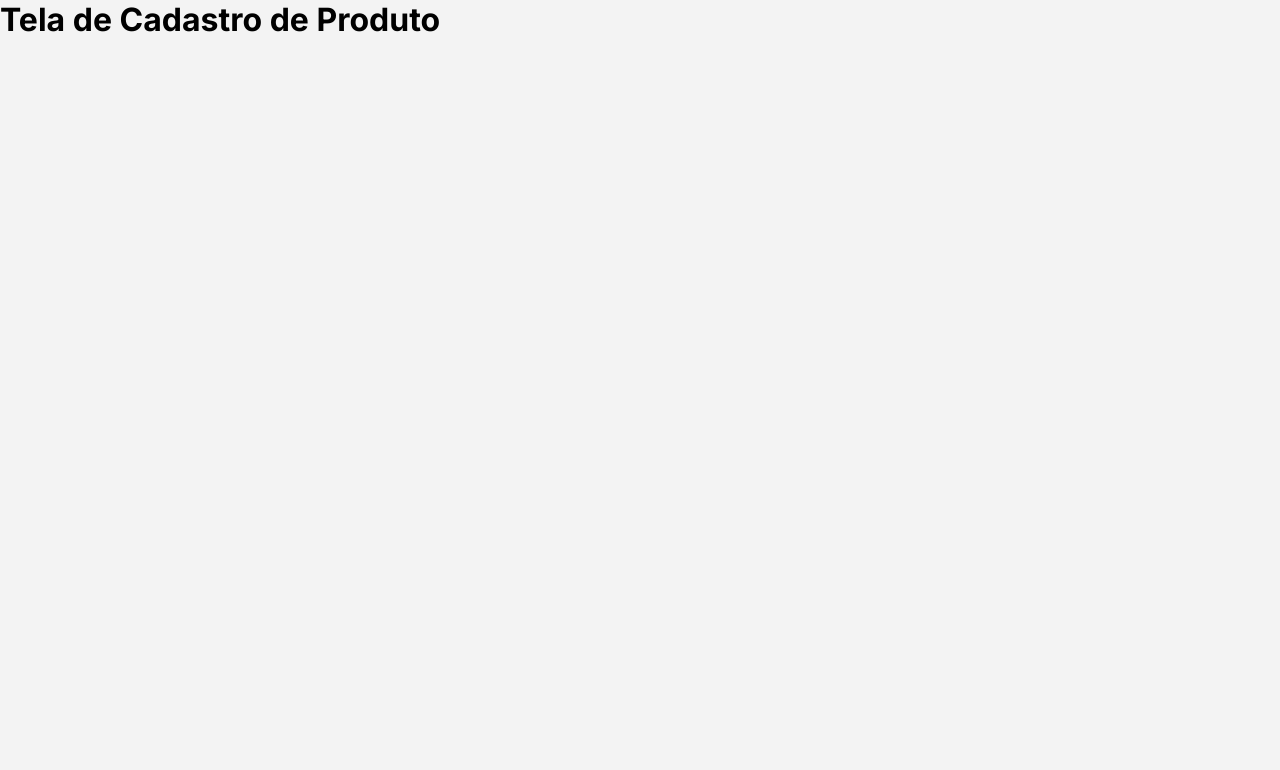
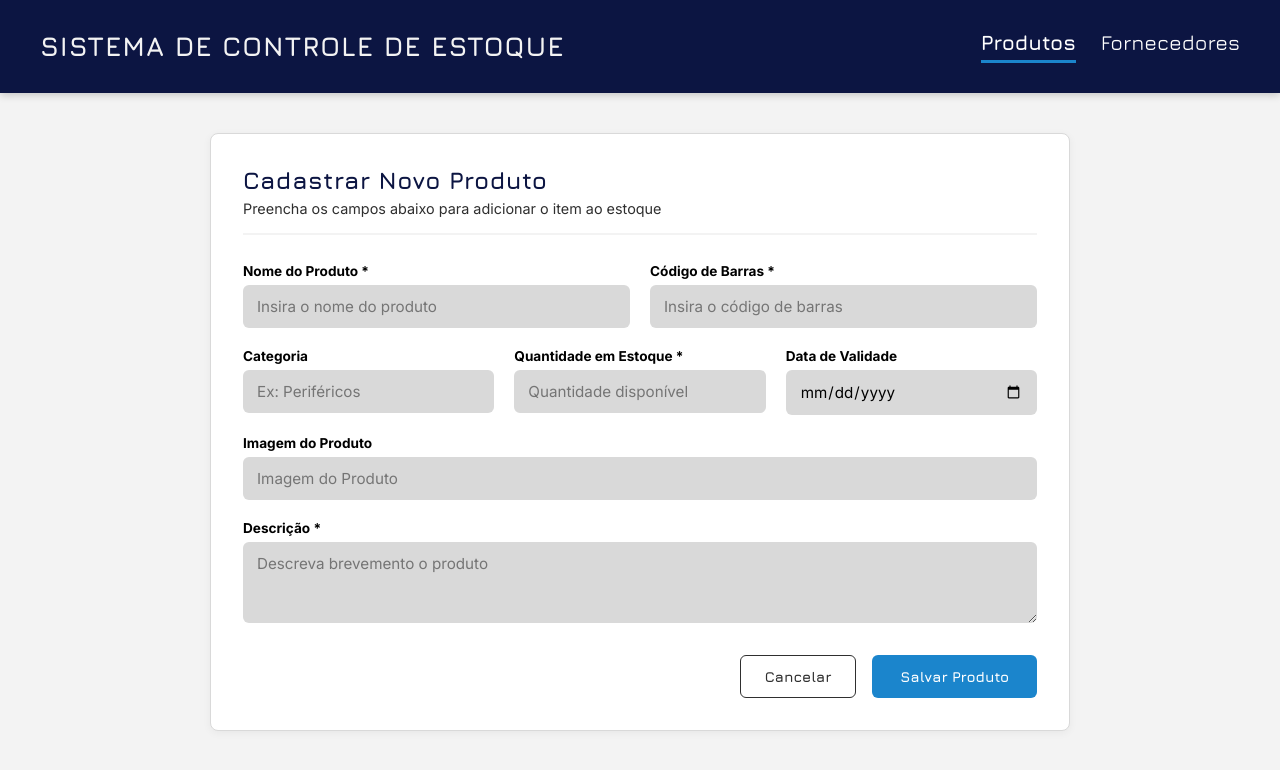
Before and after one commit to DaissaMatias/sistema-controle-estoque, a React app in the folder frontend/: page /produtos/novo in a window 1280 px wide. Shown: the top 770 px of the page. Built offline with nearby package versions, Linux system fonts and the light colour scheme; the HTML template or start-up script is replaced by a standard one.

Commit message:
feat: criacao da pagina de Cadastro de Produtos

```diff
--- a/frontend/src/pages/CadastroProduto.jsx
+++ b/frontend/src/pages/CadastroProduto.jsx
@@ -1,3 +1,276 @@
+import { useState } from 'react';
+import { useNavigate } from 'react-router-dom';
+import Header from '../components/Header';
+import api from '../services/api';
+
 export default function CadastroProduto() {
-  return <h1>Tela de Cadastro de Produto</h1>;
+  const navigate = useNavigate();
+  const [carregando, setCarregando] = useState(false);
+
+  const [formData, setFormData] = useState({
+    nome: '',
+    codigo_barras: '',
+    categoria: '',
+    quantidade_estoque: '',
+    data_validade: '',
+    imagem_url: '',
+    descricao: '',
+  });
+
+  const handleChange = (e)=> {
+    const {name, value} = e.target;
+    setFormData((prev) => ({
+      ...prev,
+      [name]: value
+    }));
+  };
+
+  const handleSubmit = async (e) => {
+    e.preventDefault();
+    setCarregando(true);
+
+    try{
+      await api.post('/produtos', {
+        ...formData,
+        quantidade_estoque: Number(formData.quantidade_estoque) || 0
+      });
+
+      alert('Produto cadastrado com sucesso');
+      navigate('/');
+    } catch (erro) {
+      console.error("Erro ao cadastrar produto:", erro);
+      const msg = erro.respoonse?.data?.erro || 'Erro ao cadastrar o produto. Tente novamente.';
+      alert(msg);
+    }finally{
+      setCarregando(false);
+    }
+  };
+
+
+  return (
+    <div style={{backgroundColor:'var(--fundo-branco)', minHeight:'100vh'}}>
+      <Header/>
+
+      <main style={styles.container}>
+        <div style={styles.card}>
+          <div style={styles.headerForm}>
+            <h1 style={styles.title}>Cadastrar Novo Produto</h1>
+            <p style={styles.subtitle}>Preencha os campos abaixo para adicionar o item ao estoque</p>
+          </div>
+
+          <form onSubmit={handleSubmit} style={styles.form}>
+            {/*Linha 1: Nome e código de Barras*/}
+            <div style={styles.row}>
+              <div style={styles.group}>
+                <label style={styles.label}>Nome do Produto *</label>
+                <input
+                  type="text"
+                  name='nome'
+                  required
+                  placeholder='Insira o nome do produto'
+                  value={formData.nome}
+                  onChange={handleChange}
+                  style={styles.input}
+                />
+              </div>
+
+              <div style={styles.group}>
+                <label style={styles.label}>Código de Barras *</label>
+                <input
+                  type="text"
+                  name='codigo_barras'
+                  required
+                  placeholder='Insira o código de barras'
+                  value={formData.codigo_barras}
+                  onChange={handleChange}
+                  style={styles.input}
+                />
+              </div>
+            </div>
+
+            {/*Linha 2: Categoria, estoque e validade*/}
+            <div style={styles.rowThree}>
+              <div style={styles.group}>
+                <label style={styles.label}>Categoria</label>
+                <input
+                  type="text"
+                  name='categoria'
+                  placeholder='Ex: Periféricos'
+                  value={formData.categoria}
+                  onChange={handleChange}
+                  style={styles.input}
+                />
+              </div>
+
+              <div style={styles.group}>
+                <label style={styles.label}>Quantidade em Estoque *</label>
+                <input
+                  type="number"
+                  name='quantidade_estoque'
+                  required
+                  min="0"
+                  placeholder='Quantidade disponível'
+                  value={formData.quantidade_estoque}
+                  onChange={handleChange}
+                  style={styles.input}
+                />
+              </div>
+
+              <div style={styles.group}>
+                <label style={styles.label}>Data de Validade</label>
+                <input
+                  type="date"
+                  name='data_validade'
+                  value={formData.data_validade}
+                  onChange={handleChange}
+                  style={styles.input}
+                />
+              </div>
+            </div>
+
+            {/*Linha 3: URL da Imagem*/}
+            <div style={styles.group}>
+                <label style={styles.label}>Imagem do Produto</label>
+                <input
+                  type="url"
+                  name='imagem_url'
+                  placeholder='Imagem do Produto'
+                  value={formData.imagem_url}
+                  onChange={handleChange}
+                  style={styles.input}
+                />
+              </div>
+
+              {/*Linha 4: Descrição*/}
+              <div style={styles.group}>
+                <label style={styles.label}>Descrição *</label>
+                <textarea
+                  name='descricao'
+                  rows="3"
+                  required
+                  placeholder='Descreva brevemento o produto'
+                  value={formData.descricao}
+                  onChange={handleChange}
+                  style={{...styles.input, resize: 'vertical'}}
+                />
+              </div>
+
+              {/*Botôes de Ação*/}
+              <div style={styles.buttonContainer}>
+                <button
+                  type='button'
+                  onClick={()=> navigate('/')}
+                  style={styles.btnCancelar}
+                >
+                  Cancelar
+                </button>
+
+                <button
+                  type='submit'
+                  disabled={carregando}
+                  style={styles.btnSalvar}
+                >
+                  {carregando ? 'Salvando...' : 'Salvar Produto'}
+                </button>
+              </div>
+          </form>
+        </div>
+      </main>
+    </div>
+  );
 }
+
+const styles = {
+  container: {
+    maxWidth: '900px',
+    margin: '40px auto',
+    padding: '0 20px'
+  },
+  card: {
+    backgroundColor: '#ffffff',
+    borderRadius: '8px',
+    padding: '32px',
+    border: '1px solid var(--input-bg)',
+    boxShadow: '0 2px 8px rgba(0,0,0,0.05)'
+  },
+  headerForm: {
+    marginBottom: '28px',
+    borderBottom: '2px solid var(--fundo-branco)',
+    paddingBottom: '16px'
+  },
+  title: {
+    margin: 0,
+    color: 'var(--azul-escuro)',
+    fontSize: '1.5rem',
+    fontFamily: 'var(--font-header-btn)',
+    letterSpacing: '0.5px'
+  },
+  subtitle: {
+    margin: '6px 0 0 0',
+    color: 'var(--placeholder-grafite)',
+    fontSize: '0.9rem'
+  },
+  form: {
+    display: 'flex',
+    flexDirection: 'column',
+    gap: '20px'
+  },
+  row: {
+    display: 'grid',
+    gridTemplateColumns: '1fr 1fr',
+    gap: '20px'
+  },
+  rowThree: {
+    display: 'grid',
+    gridTemplateColumns: '1fr 1fr 1fr',
+    gap: '20px'
+  },
+  group: {
+    display: 'flex',
+    flexDirection: 'column',
+    gap: '6px'
+  },
+  label: {
+    color: 'var(--texto-preto)',
+    fontSize: '0.85rem',
+    fontWeight: '700',
+    fontFamily: 'var(--font-corpo)'
+  },
+  input: {
+    backgroundColor: 'var(--input-bg)',
+    border: 'none',
+    borderRadius: '6px',
+    padding: '12px 14px',
+    fontSize: '0.95rem',
+    color: 'var(--texto-preto)',
+    outline: 'none'
+  },
+  buttonContainer: {
+    display: 'flex',
+    justifyContent: 'flex-end',
+    gap: '16px',
+    marginTop: '12px'
+  },
+  btnCancelar: {
+    backgroundColor: 'transparent',
+    color: 'var(--placeholder-grafite)',
+    border: '1px solid var(--placeholder-grafite)',
+    padding: '12px 24px',
+    borderRadius: '6px',
+    fontSize: '0.9rem',
+    fontFamily: 'var(--font-header-btn)',
+    fontWeight: 'bold',
+    cursor: 'pointer'
+  },
+  btnSalvar: {
+    backgroundColor: 'var(--azul-claro)',
+    color: '#ffffff',
+    border: 'none',
+    padding: '12px 28px',
+    borderRadius: '6px',
+    fontSize: '0.9rem',
+    fontFamily: 'var(--font-header-btn)',
+    fontWeight: 'bold',
+    cursor: 'pointer'
+  }
+};
```
